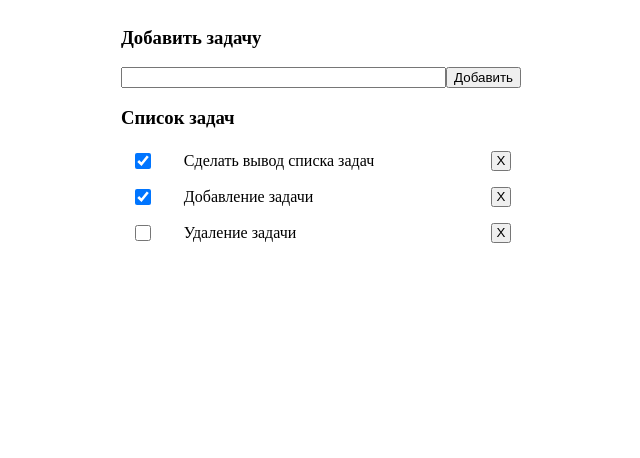
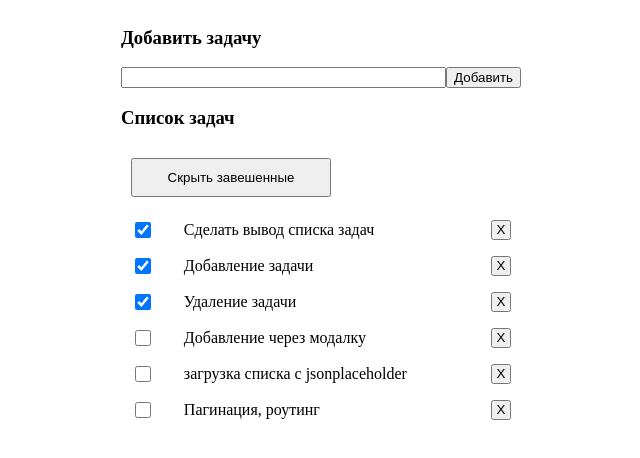
Before and after one commit to SkyHobbit36/vue-tutor-todo, a Vue app: page / in a window 1280 px wide. Shown: the top 458 px of the page, without its empty margins (319-959 px from the left). Built offline with nearby package versions, Linux system fonts and the light colour scheme.

Commit message:
скрытие завершенных задач

```diff
--- a/src/App.vue
+++ b/src/App.vue
@@ -1,6 +1,6 @@
 <script setup lang="ts">
 import type { Todo } from '@/types/Todo';
-import { ref } from 'vue';
+import { computed, ref } from 'vue';
 import type { Ref } from 'vue';
 import TodoItem from '@/components/TodoItem.vue';
 import AddTodo from '@/components/AddTodo.vue';
@@ -19,14 +19,31 @@ const todos: Ref<Todo[]> = ref([
     {
         id: 3,
         value: 'Удаление задачи',
+        checked: true,
+    },
+    {
+        id: 4,
+        value: 'Добавление через модалку',
+        checked: false,
+    },
+    {
+        id: 5,
+        value: 'загрузка списка с jsonplaceholder',
+        checked: false,
+    },
+    {
+        id: 6,
+        value: 'Пагинация, роутинг',
         checked: false,
     }
 ]);
 
+const showCompleted: Ref<boolean> = ref(true);
+const filteredTodos = computed(() => showCompleted.value ? todos.value : todos.value.filter(t => !t.checked));
+
 const addNewTodo = (newTodo: Todo) => {
     todos.value.push(newTodo);
 };
-
 const removeTodo = (id: number) => {
     todos.value = todos.value.filter(t => t.id !== id);
 };
@@ -38,14 +55,18 @@ const removeTodo = (id: number) => {
         <AddTodo @on-submit="addNewTodo"/>
 
         <h3>Список задач</h3>
+        <button class="show-completed-btn"
+            @click="showCompleted = !showCompleted"
+        >{{ showCompleted ? 'Скрыть завешенные' : 'Показать все'}}</button>
         <TodoItem
-            v-for="todo in todos"
+            v-for="todo in filteredTodos"
             :key="todo.id"
             :id="todo.id"
             :value="todo.value"
             v-model:checked="todo.checked"
             @removeTodo="removeTodo"
         />
+
     </div>
 </template>
 
@@ -53,4 +74,10 @@ const removeTodo = (id: number) => {
 .wrapper {
     width: 400px;
 }
+.show-completed-btn {
+    width: 200px;
+    margin: 10px;
+    padding: 10px;
+    cursor: pointer;
+}
 </style>
--- a/src/components/AddTodo.vue
+++ b/src/components/AddTodo.vue
@@ -5,6 +5,7 @@ const emit = defineEmits(['on-submit']);
 
 const newTodo = ref('');
 const addTodo = () => {
+    if (!newTodo.value) return;
     const newTodoModel = {
         id: Date.now(),
         value: newTodo.value,
```
